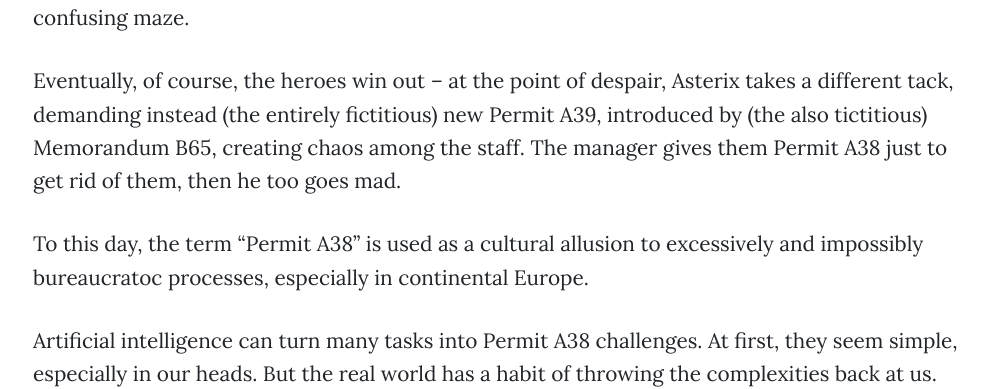
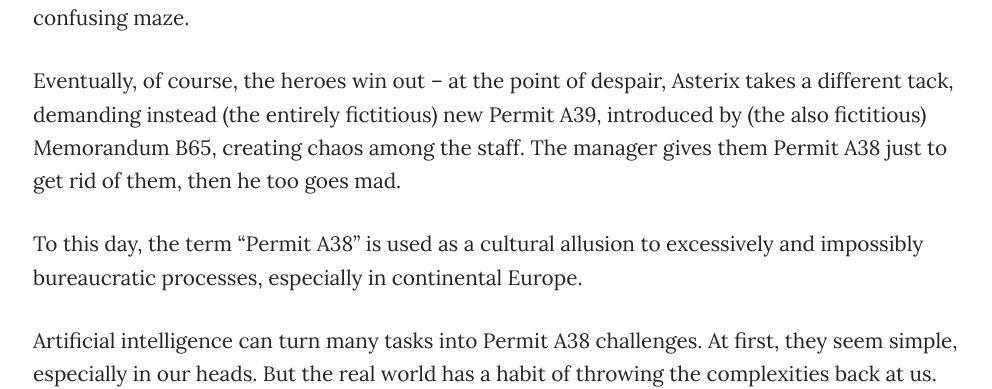
Before and after one commit to morungos/morungos.github.io, a Jekyll site: the page built from _posts/2025-07-06-permit-a38.md, in a window 1280 px wide and 900 px high, scrolled down 844 px. Shown: the part 193-582 px from the top of the window, without its empty margins (143-1135 px from the left). Built offline with Jekyll 4.4.1, drawn with Linux system fonts in a browser that asks for light colours; some of the changed text lies outside the part shown.

Commit message:
fixed spelling

```diff
--- a/_posts/2025-07-06-permit-a38.md
+++ b/_posts/2025-07-06-permit-a38.md
@@ -30,12 +30,12 @@
 
 Eventually, of course, the heroes win out -- at the point of despair, Asterix
 takes a different tack, demanding instead (the entirely fictitious) new Permit
-A39, introduced by (the also tictitious) Memorandum B65, creating chaos among
+A39, introduced by (the also fictitious) Memorandum B65, creating chaos among
 the staff. The manager gives them Permit A38 just to get rid of them, then he
 too goes mad.
 
 To this day, the term "Permit A38" is used as a cultural allusion to excessively
-and impossibly bureaucratoc processes, especially in continental Europe.
+and impossibly bureaucratic processes, especially in continental Europe.
 
 Artificial intelligence can turn many tasks into Permit A38 challenges. At
 first, they seem simple, especially in our heads. But the real world has a habit
```
Also changed, not shown: other parts of _posts/2025-07-06-permit-a38.md (+1 -1 lines).
